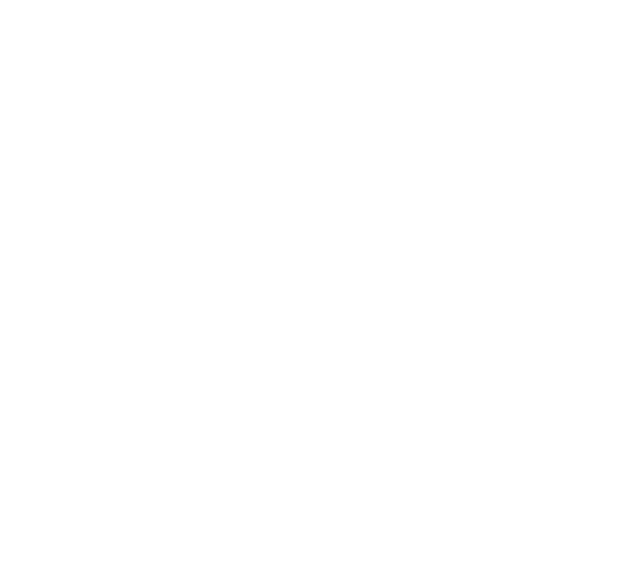
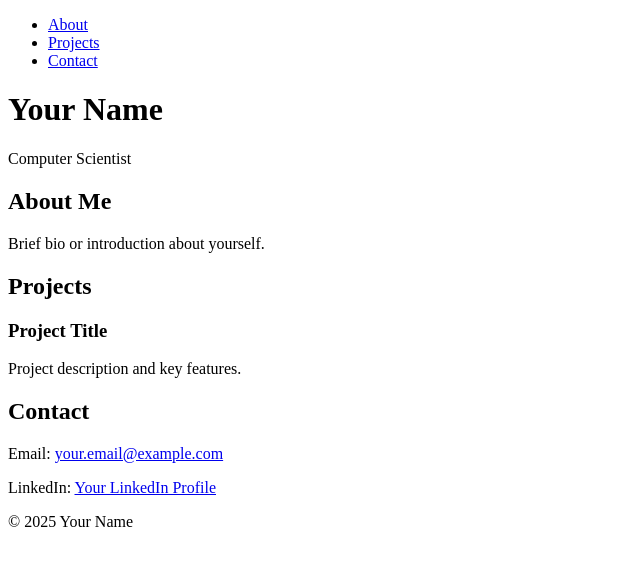
Before and after one commit to Amine23m/portfolio, a plain HTML site: page index.html in a window 1280 px wide. Shown: the whole page, without its empty margins (0-640 px from the left). Drawn offline with Linux system fonts and the light colour scheme.

Commit message:
index.html
New skeleton fro the index page

```diff
--- a/index.html
+++ b/index.html
@@ -1,11 +1,42 @@
 <!DOCTYPE html>
 <html lang="en">
 <head>
-    <meta charset="UTF-8">
-    <meta name="viewport" content="width=device-width, initial-scale=1.0">
-    <title>Document</title>
+  <meta charset="UTF-8">
+  <meta name="viewport" content="width=device-width, initial-scale=1.0">
+  <title>Portfolio - Your Name</title>
+  <link rel="stylesheet" href="styles.css">
 </head>
 <body>
-
+  <header>
+    <nav>
+      <ul>
+        <li><a href="#about">About</a></li>
+        <li><a href="#projects">Projects</a></li>
+        <li><a href="#contact">Contact</a></li>
+      </ul>
+    </nav>
+    <h1>Your Name</h1>
+    <p>Computer Scientist</p>
+  </header>
+  <section id="about">
+    <h2>About Me</h2>
+    <p>Brief bio or introduction about yourself.</p>
+  </section>
+  <section id="projects">
+    <h2>Projects</h2>
+    <div class="project">
+      <h3>Project Title</h3>
+      <p>Project description and key features.</p>
+    </div>
+    <!-- Add more projects as needed -->
+  </section>
+  <section id="contact">
+    <h2>Contact</h2>
+    <p>Email: <a href="mailto:your.email@example.com">your.email@example.com</a></p>
+    <p>LinkedIn: <a href="https://www.linkedin.com/in/yourprofile">Your LinkedIn Profile</a></p>
+  </section>
+  <footer>
+    <p>&copy; 2025 Your Name</p>
+  </footer>
 </body>
 </html>
```
